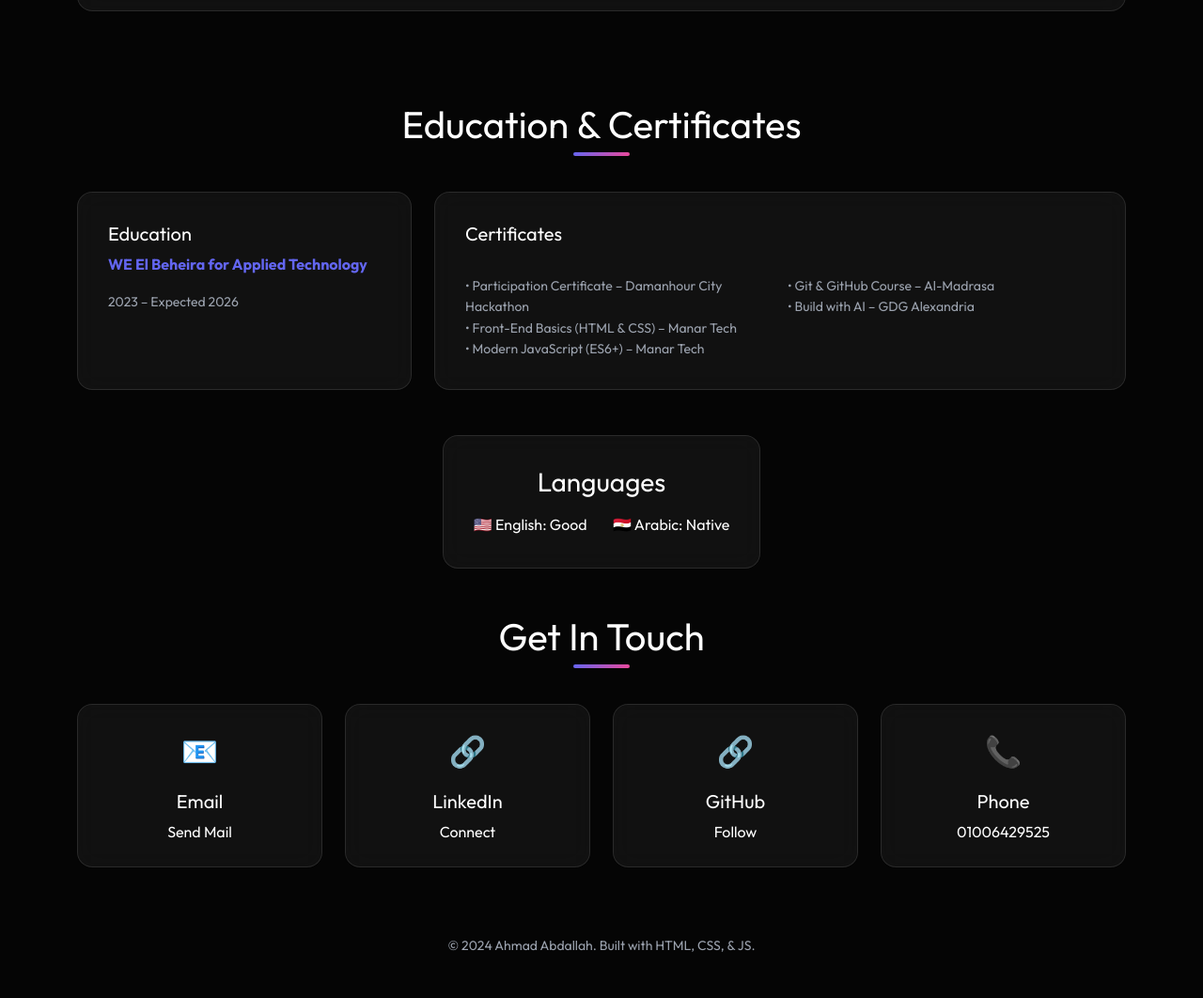
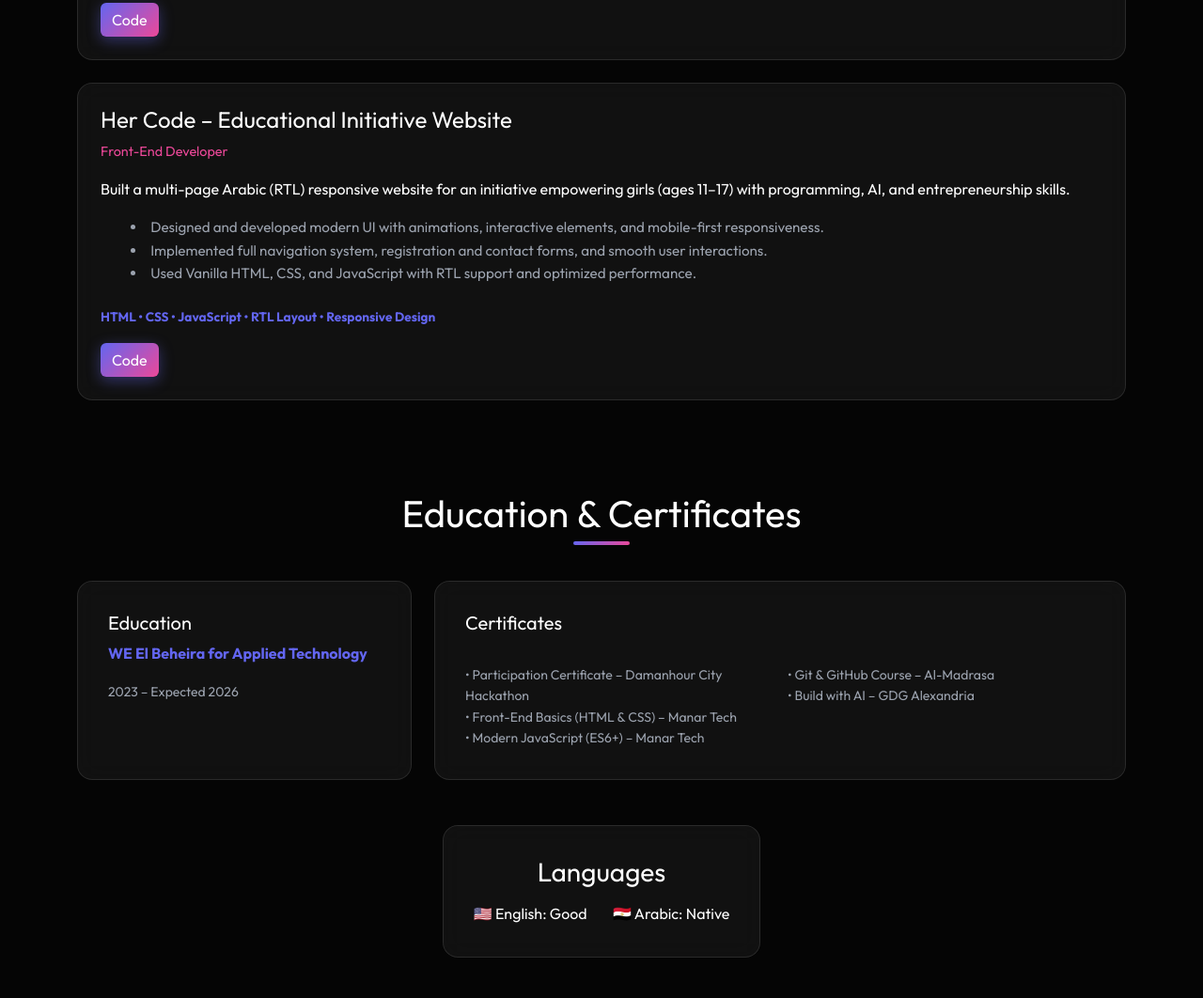
Before and after one commit to ahmadabdallahh/ahmad-portfolio, a plain HTML site: page index.html in a window 1280 px wide. Shown: the part 2090-3152 px from the top of the page at 94% size. Drawn offline with nearby package versions, Linux system fonts and the light colour scheme.

Commit message:
Refactor code structure for improved readability and maintainability

```diff
--- a/index.html
+++ b/index.html
@@ -7,6 +7,7 @@
     <title>Ahmad Abdallah | Front-End Developer</title>
     <meta name="description"
         content="Portfolio of Ahmad Abdallah Mohmed Hossen, a passionate Front-End Developer specializing in React.js and Next.js.">
+    <link rel="shortcut icon" href="assets/ahmad-tech-logo.ico" type="image/x-icon">
     <!-- Bootstrap CSS -->
     <link href="https://cdn.jsdelivr.net/npm/bootstrap@5.3.3/dist/css/bootstrap.min.css" rel="stylesheet"
         integrity="sha384-QWTKZyjpPEjISv5WaRU9OFeRpok6YctnYmDr5pNlyT2bRjXh0JMhjY6hW+ALEwIH" crossorigin="anonymous">
@@ -146,9 +147,35 @@
                             <li>Utilized PHP and MySQL for partial back-end functionality and data storage.</li>
                         </ul>
                     </div>
+
                     <div class="tech-stack small fw-bold text-primary-custom">
                         HTML5 • CSS3 • JavaScript • PHP • MySQL • Responsive Design
                     </div>
+
+                    <a class="btn btn-primary mt-3" href="https://github.com/ahmad-abdallah/medical-booking-system"
+                        target="_blank">Code</a>
+                </div>
+                <div class="glass-card project-card p-4 mt-4">
+                    <h3 class="project-title h4">Her Code – Educational Initiative Website</h3>
+                    <span class="project-role d-block mb-3">Front-End Developer</span>
+                    <div class="project-details mb-4">
+                        <p class="mb-3 text-white">Built a multi-page Arabic (RTL) responsive website for an initiative
+                            empowering girls (ages 11–17) with programming, AI, and entrepreneurship skills.</p>
+                        <ul class="text-muted small">
+                            <li>Designed and developed modern UI with animations, interactive elements, and mobile-first
+                                responsiveness.</li>
+                            <li>Implemented full navigation system, registration and contact forms, and smooth user
+                                interactions.</li>
+                            <li>Used Vanilla HTML, CSS, and JavaScript with RTL support and optimized performance.</li>
+                        </ul>
+                    </div>
+
+                    <div class="tech-stack small fw-bold text-primary-custom">
+                        HTML • CSS • JavaScript • RTL Layout • Responsive Design
+                    </div>
+
+                    <a class="btn btn-primary mt-3" href="https://github.com/ahmadabdallahh/Her-Code-website"
+                        target="_blank">Code</a>
                 </div>
             </div>
         </div>
@@ -239,7 +266,7 @@
     </section>
 
     <footer class="text-center py-4 text-muted small">
-        <p class="mb-0">&copy; 2024 Ahmad Abdallah. Built with HTML, CSS, & JS.</p>
+        <p class="mb-0 footer-content"></p>
     </footer>
 
     <!-- Bootstrap JS Bundle -->
--- a/js/main.js
+++ b/js/main.js
@@ -7,6 +7,10 @@ document.addEventListener('DOMContentLoaded', () => {
         } else {
             header.classList.remove('scrolled');
         }
+
+        const footerContent = document.querySelector('.footer-content');
+        const currentYear = new Date().getFullYear();
+        footerContent.innerHTML = `&copy; ${currentYear} Ahmad Abdallah.`;
     });
 
     // Scroll Reveal Animation
```
Also changed, not shown: assets/ahmad-tech-logo.ico (added).
